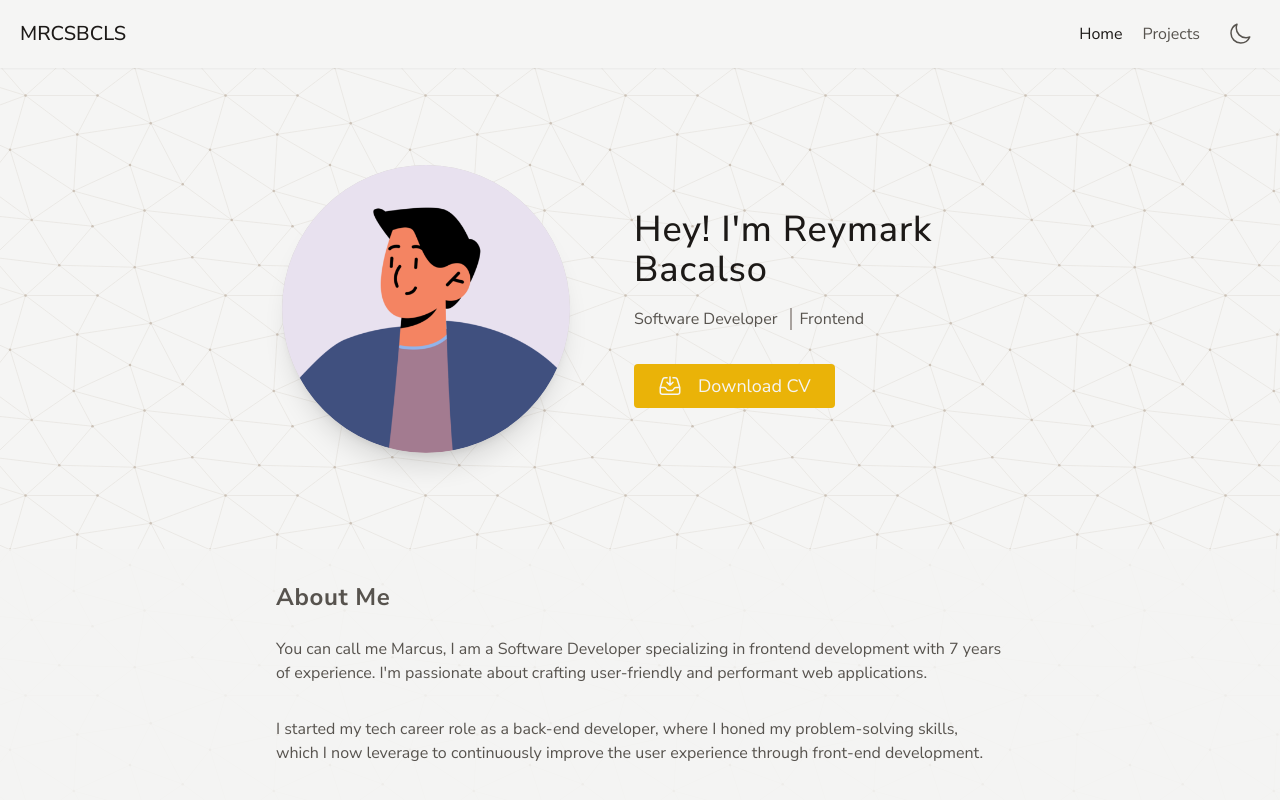
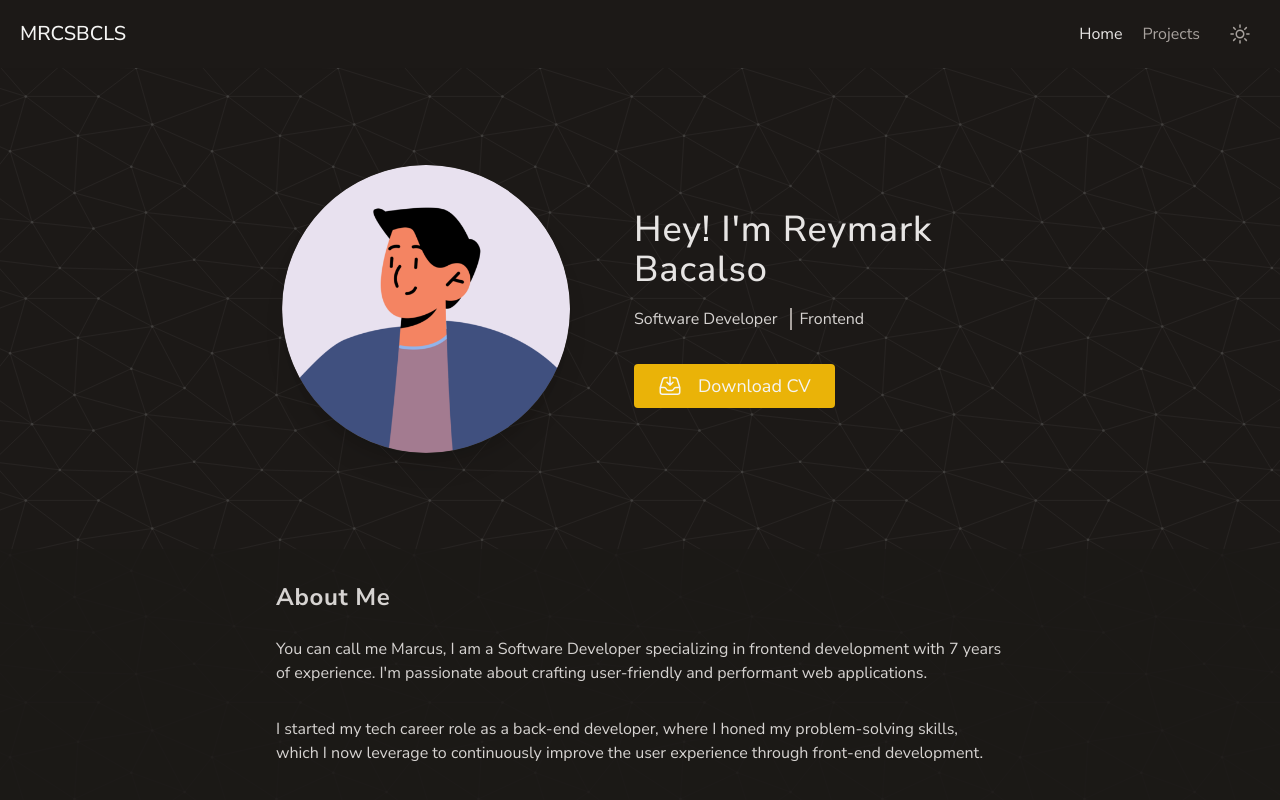
Before and after one commit to d3rdOne/reymark-web-portfolio, an Angular app: page /home in a window 1280 px wide. Shown: the top 800 px of the page. Built offline with nearby package versions, Linux system fonts and the light colour scheme.

Commit message:
Change default theme to dark

```diff
--- a/src/app/core/layout/layout.service.ts
+++ b/src/app/core/layout/layout.service.ts
@@ -6,11 +6,11 @@ import { THEME } from '../enum/enum';
 })
 export class LayoutService {
   theme!: string;
-  expandMenu: boolean = true;
+  expandMenu: boolean = false;
 
   constructor() {
     let themeStored = this.getLocalStorageTheme();
-    this.theme = themeStored ? themeStored : THEME.LIGHT;
+    this.theme = themeStored ? themeStored : THEME.DARK;
     this.embedThemeToBody(this.theme);
 
   }
```
